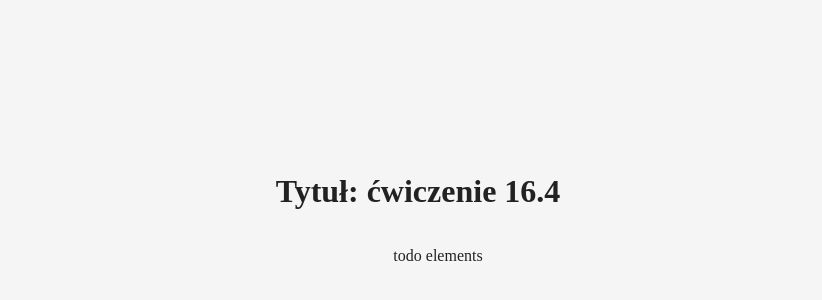
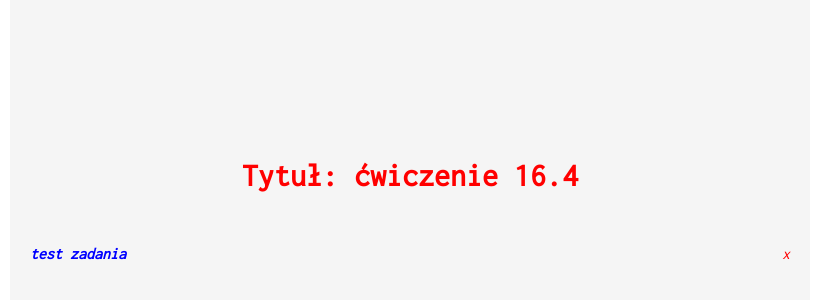
Before and after one commit to SliwK/Exercise-16.4, a React app: page / in a window 1280 px wide. Shown: the part 192-492 px from the top of the page, without its empty margins (230-1052 px from the left). Built offline with nearby package versions, Linux system fonts and the light colour scheme.

Commit message:
Correct js

```diff
--- a/index.html
+++ /dev/null
@@ -1,11 +0,0 @@
-<!DOCTYPE html>
-<html lang="en">
-<head>
-    <meta charset="UTF-8">
-    <title>Exercise 16.4 - Webpack + React</title>
-</head>
-<body>
-    <div id="app"></div>
-    <script src="build/index.bundle.js"></script>
-</body>
-</html>
--- a/package.json
+++ b/package.json
@@ -19,6 +19,8 @@
     "babel-preset-es2015": "^6.24.1",
     "babel-preset-react": "^6.24.1",
     "css-loader": "^0.28.9",
+    "html-webpack-plugin": "^2.30.1",
+    "optimize-js-plugin": "0.0.4",
     "react": "^16.2.0",
     "react-dom": "^16.2.0",
     "style-loader": "^0.20.1",
--- /dev/null
+++ b/src/components/Title.css
@@ -0,0 +1,5 @@
+.title {
+  color: red;
+  font-weight: bold;
+  font-family: 'Inconsolata', monospace;
+}
--- a/src/components/Title.js
+++ b/src/components/Title.js
@@ -1,4 +1,5 @@
 import React from 'react';
+import style from './Title.css';
 
 
 class Title extends React.Component {
@@ -7,7 +8,7 @@ class Title extends React.Component {
 	}
 
 	render() {
-		return <h1>{this.props.title}</h1>;
+		return <h1 className={style.title}>{this.props.title}</h1>;
 	}
 }
 
--- /dev/null
+++ b/src/components/Todo.css
@@ -0,0 +1,19 @@
+li {
+  list-style: none;
+}
+
+div {
+  display: inline;
+  width: 100%;
+}
+.taskText {
+  font-weight: bold;
+  float: left;
+  padding-left: 20px;
+}
+
+.deleteButton {
+  color: red;
+  float: right;
+  padding:  0 20px
+}
--- a/src/components/Todo.js
+++ b/src/components/Todo.js
@@ -0,0 +1,23 @@
+import React from 'react';
+import style from './Todo.css';
+
+class Todo extends React.Component {
+	constructor(props) {
+		super(props);
+	}
+
+	render() {
+		return  <li>
+                <div>
+                  <p className={style.taskText}>
+                      test zadania
+                  </p>
+                  <p className={style.deleteButton}>
+                      x
+                  </p>
+                </div>
+            </li>;
+	}
+}
+
+export default Todo;
--- /dev/null
+++ b/src/components/TodoList.css
@@ -0,0 +1,7 @@
+.todolist{
+  color: blue;
+  font-style: italic;
+  font-family: 'Inconsolata', monospace;
+  padding: 0;
+  width: 100%;
+}
--- a/src/components/TodoList.js
+++ b/src/components/TodoList.js
@@ -1,4 +1,6 @@
 import React from 'react';
+import style from './TodoList.css';
+import Todo from "./Todo";
 
 
 class TodoList extends React.Component {
@@ -7,7 +9,9 @@ class TodoList extends React.Component {
 	}
 
 	render() {
-		return <ul>{"todo elements"}</ul>;
+    return  <ul className={style.todolist}>
+              <Todo/>
+            </ul>
 	}
 }
 
--- a/src/containers/App.css
+++ b/src/containers/App.css
@@ -7,6 +7,7 @@
     justify-content: center;
     align-items: center;
     align-content: center;
-    width: 100vw;
+    margin: 0 auto;
+    width: 800px;
     height: 100vh;
 }
--- a/src/containers/App.js
+++ b/src/containers/App.js
@@ -8,7 +8,16 @@ class App extends React.Component {
     constructor(props){
         super(props);
         this.state = {
-            data: []
+            data: [{
+                    id: 1,
+                        text: 'clean room'
+                    }, {
+                    id: 2,
+                        text: 'wash the dishes'
+                    }, {
+                    id: 3,
+                        text: 'feed my cat'
+                    }]
         };
     }
     addTodo(val){
--- /dev/null
+++ b/src/index.html
@@ -0,0 +1,11 @@
+<!DOCTYPE html>
+<html lang="en">
+<head>
+    <meta charset="UTF-8">
+    <title>Exercise 16.4 - Webpack + React</title>
+    <link href="https://fonts.googleapis.com/css?family=Inconsolata" rel="stylesheet">
+</head>
+<body>
+    <div id="app"></div>
+</body>
+</html>
--- a/webpack.config.js
+++ b/webpack.config.js
@@ -1,4 +1,8 @@
 const path = require('path');
+var webpack = require('webpack');
+var HtmlWebpackPlugin = require('html-webpack-plugin');
+var UglifyJSPlugin = require('uglifyjs-webpack-plugin');
+var OptimizeJsPlugin = require('optimize-js-plugin');
 
 module.exports = {
     entry: './src/index.js',
@@ -24,6 +28,16 @@ module.exports = {
                 }
             ]
         }
-    ]
-    }
+      ]
+    },
+    plugins: [new HtmlWebpackPlugin({
+        template: 'src/index.html',
+        filename: 'index.html',
+        inject: 'body'
+      }),
+      new webpack.optimize.UglifyJsPlugin(),
+      new OptimizeJsPlugin({
+        sourceMap: false
+      })
+    ],
 };
```
Also changed, not shown: 3 other files (tests, documents, lock files or other folders).
